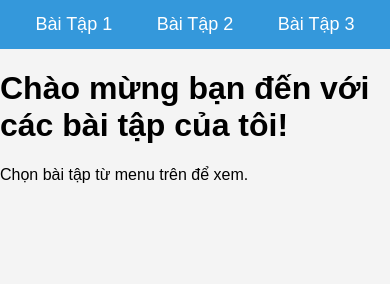
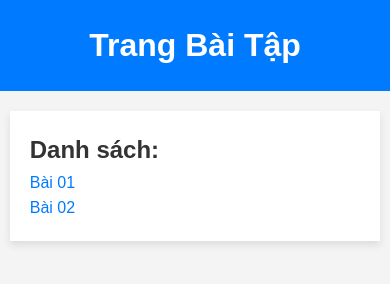
Before and after one commit to Billmtp/Bai-Tap, a plain HTML site: page index.html in a window 390 px wide. Drawn offline with Linux system fonts and the light colour scheme.

Commit message:
Update index.html

```diff
--- a/index.html
+++ b/index.html
@@ -1,43 +1,117 @@
 <!DOCTYPE html>
-<html lang="en">
+<html lang="vi">
 <head>
   <meta charset="UTF-8">
   <meta name="viewport" content="width=device-width, initial-scale=1.0">
-  <title>Menu Bài Tập</title>
+  <title>Trang Web Cơ Bản</title>
   <style>
+  a {
+  text-decoration: none;
+  color: #007BFF;
+}
+
+a:hover {
+  text-decoration: none;
+  color: #0056b3;
+}
+
+    /* Reset một số mặc định của trình duyệt */
+    * {
+      margin: 0;
+      padding: 0;
+      box-sizing: border-box;
+    }
+
+    /* Body */
     body {
       font-family: Arial, sans-serif;
-      margin: 0;
-      padding: 0;
+      font-size: 16px;
       background-color: #f4f4f4;
+      color: #333;
+      line-height: 1.6;
     }
-    .menu {
-      background-color: #3498db;
-      overflow: hidden;
+
+    /* Container chính */
+    .container {
+      width: 90%;
+      max-width: 1200px;
+      margin: 20px auto;
+      padding: 20px;
+      background-color: #fff;
+      box-shadow: 0 4px 8px rgba(0, 0, 0, 0.1);
+    }
+
+    /* Header */
+    header {
+      background-color: #007BFF;
+      color: white;
       text-align: center;
+      padding: 30px 0;
     }
-    .menu a {
+
+    /* Footer */
+    footer {
+      background-color: #222;
+      color: #fff;
+      text-align: center;
+      padding: 15px 0;
+      margin-top: 40px;
+    }
+
+    /* Nút cơ bản */
+    .btn {
       display: inline-block;
-      padding: 14px 20px;
+      background-color: #007BFF;
       color: white;
+      padding: 12px 24px;
       text-decoration: none;
-      font-size: 18px;
+      border-radius: 5px;
+      transition: background-color 0.3s ease;
     }
-    .menu a:hover {
-      background-color: #2980b9;
+
+    .btn:hover {
+      background-color: #0056b3;
+    }
+
+    /* Responsive - Mobile */
+    @media (max-width: 768px) {
+      .container {
+        width: 95%;
+      }
+
+      header {
+        padding: 20px 0;
+      }
+
+      footer {
+        padding: 10px 0;
+      }
+      li. {
+       margin: 15px 0;
+       }
+       imglink.{
+       width: 100px;
+       }
     }
   </style>
 </head>
 <body>
 
-  <div class="menu">
-    <a href="https://raw.githack.com/Billmtp/Bai-Tap/main/baitap/Ex01.html" target="_blank">Bài Tập 1</a>
-    <a href="https://raw.githack.com/Billmtp/Bai-Tap/main/baitap/Ex02.html" target="_blank">Bài Tập 2</a>
-    <a href="https://raw.githack.com/Billmtp/Bai-Tap/main/baitap/Ex03.html" target="_blank">Bài Tập 3</a>
+  <header>
+    <h1>Trang Bài Tập</h1>
+  </header>
+
+  <div class= "container">
+    <h2>Danh sách:</h2>
+     <a href="https://raw.githack.com/Billmtp/Bai-Tap/main/baitap/Ex01.html">Bài 01 </a>
+     <br>
+
+
+    <a href="https://raw.githack.com/Billmtp/Bai-Tap/main/baitap/Ex02.html"> Bài 02 </a>
+
   </div>
 
-  <h1>Chào mừng bạn đến với các bài tập của tôi!</h1>
-  <p>Chọn bài tập từ menu trên để xem.</p>
+
 
 </body>
 </html>
```
